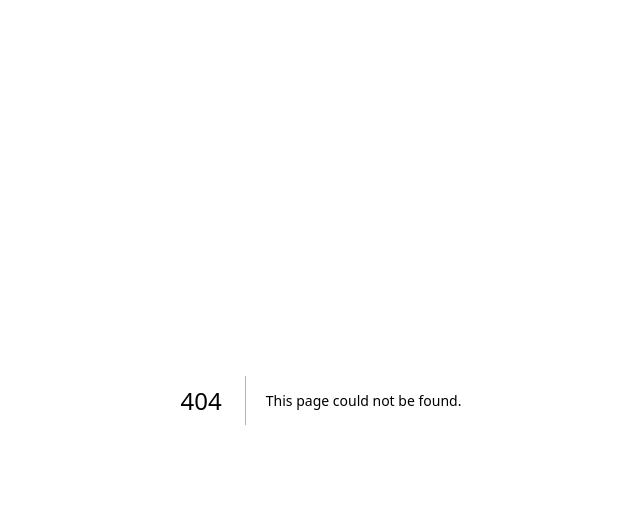
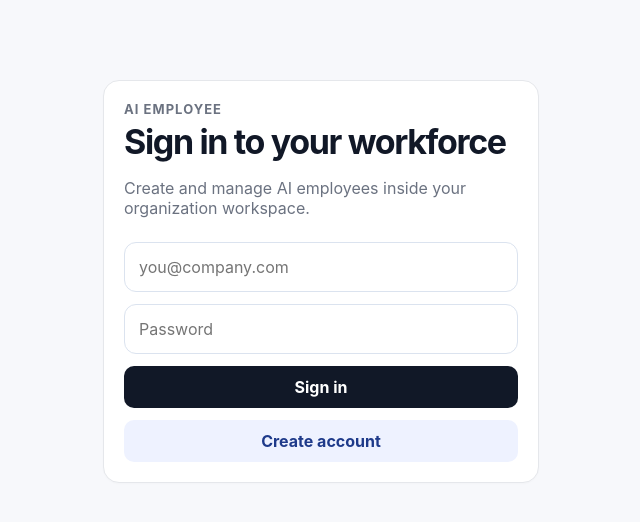
Before and after one commit to eden20820/ai-employee-starter, a Next.js app: page /login in a window 1280 px wide. Before the commit this address had no page. Shown: the top 522 px of the page, without its empty margins (319-959 px from the left). Built offline with nearby package versions, Linux system fonts and the light colour scheme.

Commit message:
Add login page

```diff
--- /dev/null
+++ b/app/login/page.tsx
@@ -0,0 +1,22 @@
+import { signIn, signUp } from './actions'
+
+export default async function LoginPage({ searchParams }: { searchParams: Promise<{ error?: string; message?: string }> }) {
+  const params = await searchParams
+  return (
+    <main className="main" style={{ maxWidth: 520, margin: '0 auto', paddingTop: 80 }}>
+      <div className="card">
+        <div className="eyebrow">AI Employee</div>
+        <h1 className="h1">Sign in to your workforce</h1>
+        <p className="muted">Create and manage AI employees inside your organization workspace.</p>
+        {params.error && <p style={{ color: '#b91c1c' }}>{params.error}</p>}
+        {params.message && <p style={{ color: '#166534' }}>{params.message}</p>}
+        <form style={{ display: 'grid', gap: 12, marginTop: 24 }}>
+          <input name="email" type="email" placeholder="you@company.com" required style={{ padding: 14, borderRadius: 12, border: '1px solid #dbe3ef' }} />
+          <input name="password" type="password" placeholder="Password" minLength={8} required style={{ padding: 14, borderRadius: 12, border: '1px solid #dbe3ef' }} />
+          <button className="button" formAction={signIn}>Sign in</button>
+          <button className="button" formAction={signUp} style={{ background: '#eef2ff', color: '#1e3a8a' }}>Create account</button>
+        </form>
+      </div>
+    </main>
+  )
+}
```
